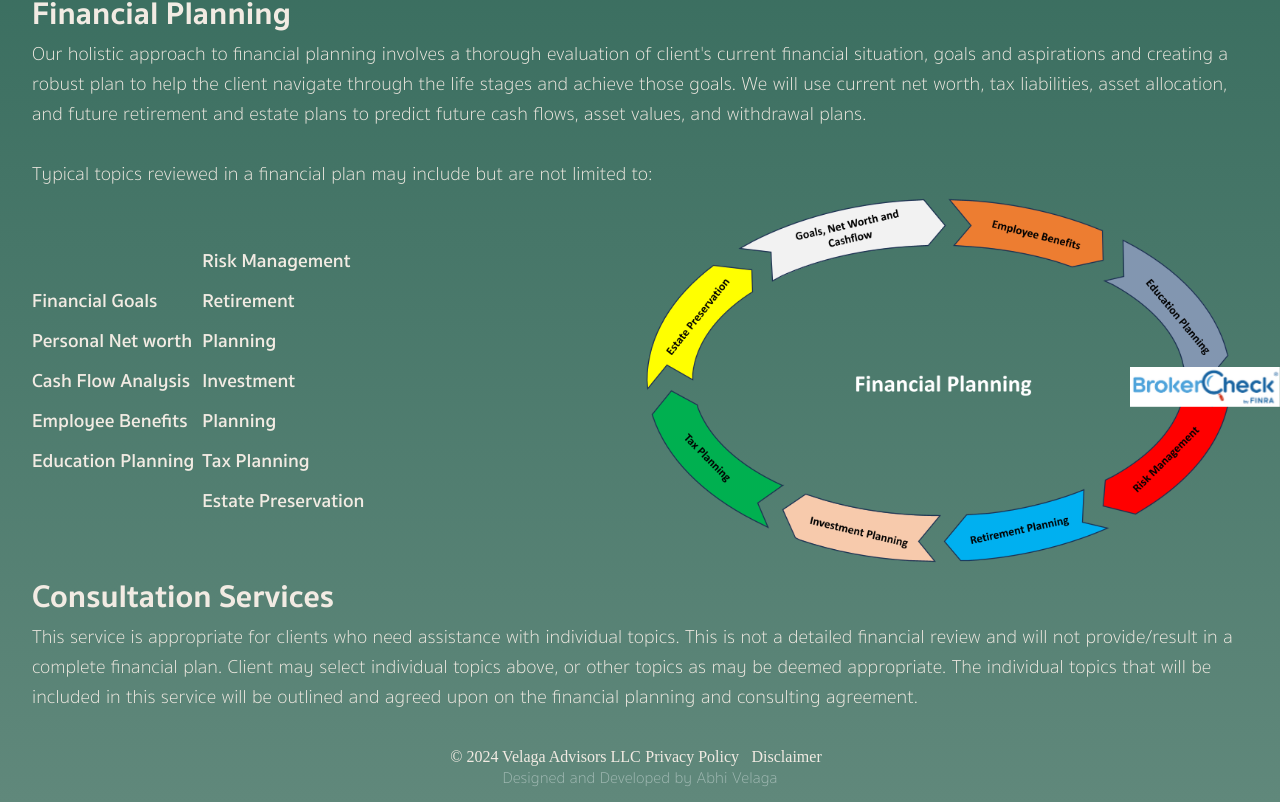
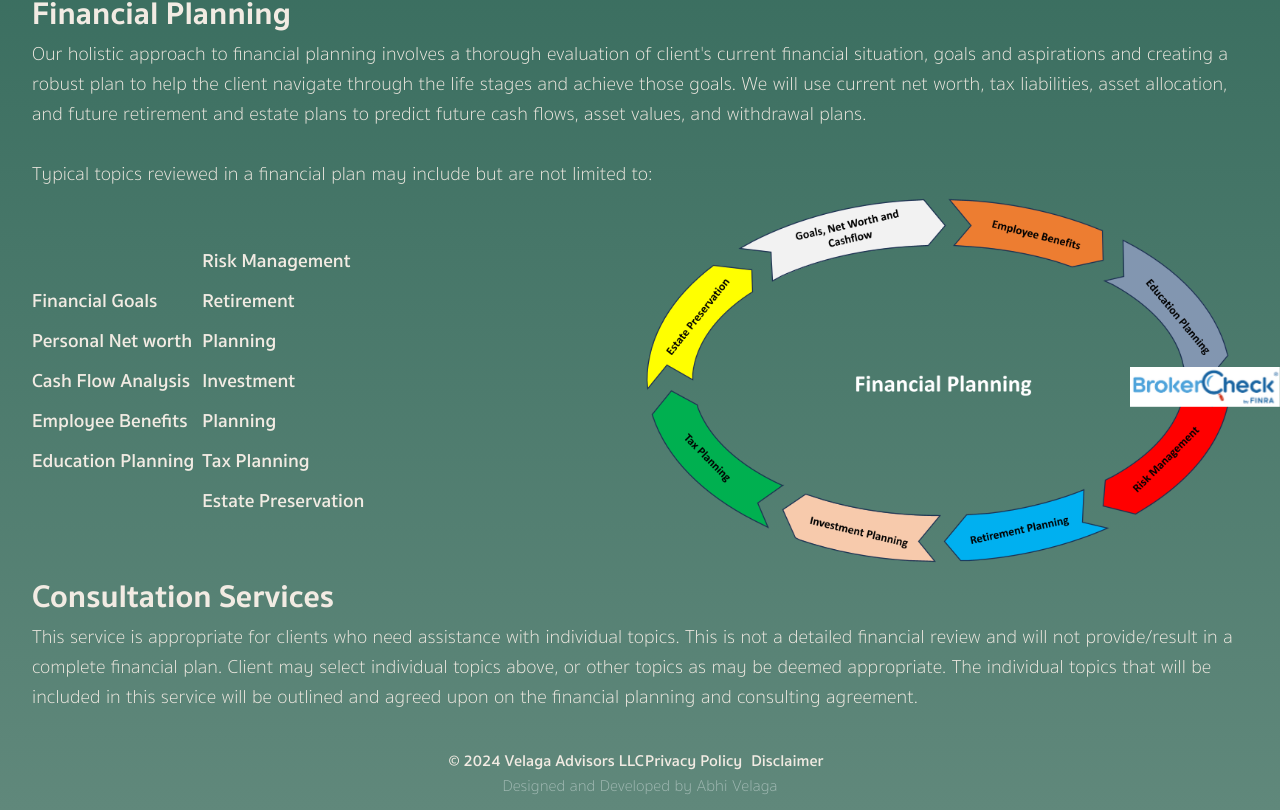
Before and after one commit to avelaga/velagaadvisors, a Next.js app: page /services in a window 1280 px wide. Shown: the part 393-1203 px from the top of the page. Built offline with nearby package versions, Linux system fonts and the light colour scheme.

Commit message:
applied missing font to footer

```diff
--- a/styles/Footer.module.css
+++ b/styles/Footer.module.css
@@ -5,6 +5,7 @@
   margin: auto;
   justify-content: space-around;
   align-items: center;
+  font-family: var(--font-sukhumvitSet);
 }
 
 .link {
```
